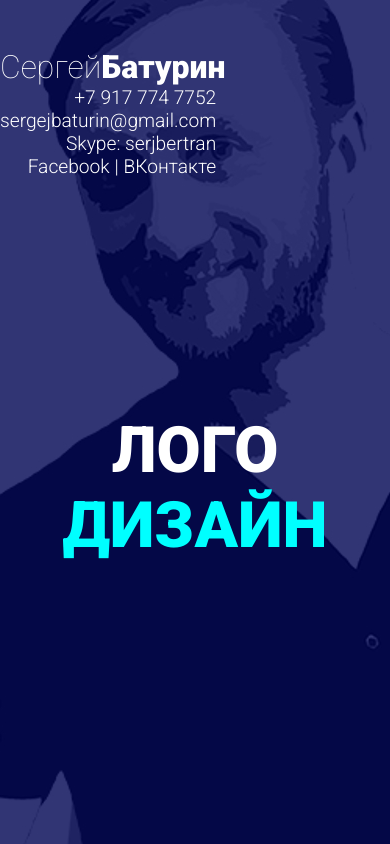
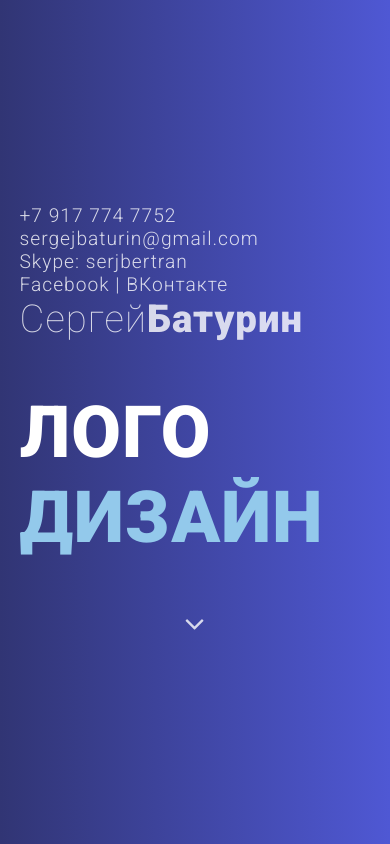
Before and after one commit to SerjBaturin/serjbaturin.github.io, a website: page logo-design/index.html in a window 390 px wide. Drawn offline with Linux system fonts and the light colour scheme.

Commit message:
Header Media Queries Done

```diff
--- a/logo-design/index.html
+++ b/logo-design/index.html
@@ -1,19 +1,21 @@
 <!DOCTYPE html>
 <html lang="ru">
+
 <head>
   <meta charset="UTF-8">
   <meta name="viewport" content="width=device-width, initial-scale=1.0">
   <meta http-equiv="X-UA-Compatible" content="ie=edge">
   <link rel="stylesheet" href="styles.css">
+  <link href="https://stackpath.bootstrapcdn.com/font-awesome/4.7.0/css/font-awesome.min.css" rel="stylesheet" integrity="sha384-wvfXpqpZZVQGK6TAh5PVlGOfQNHSoD2xbE+QkPxCAFlNEevoEH3Sl0sibVcOQVnN" crossorigin="anonymous">
   <title>LOGO DESIGN</title>
 </head>
+
 <body>
   <header class="header">
     <div class="container">
       <div class="header-wrapper">
-        <div class="header-logo">
-          <span>Сергей<strong>Батурин</strong></span>
-        </div>
+
+        <div class="header-nav">
           <div class="header-contacts">
             <a href="tel:+79177747752">+7 917 774 7752</a>
             <a href="mailto:sergejbaturin@gmail.com">sergejbaturin@gmail.com</a>
@@ -22,14 +24,22 @@
               <a href="https://www.facebook.com/BaturinSergei" target="_blanc">Facebook</a> |
               <a href="https://vk.com/id195050110" target="_blanc">ВКонтакте</a>
             </div>
+            <div class="header-logo">
+                <span>Сергей<strong>Батурин</strong></span>
               </div>
+          </div>
+        </div>
+
         <h1 class="header-utp">
-          ЛОГО
-          <br>
-          <span>ДИЗАЙН</span>
+          ЛОГО<br /><span>ДИЗАЙН</span>
         </h1>
+
+        <div class="header-arrow">
+          <i class="fa fa-angle-down" aria-hidden="true"></i>
+        </div>
       </div>
     </div>
   </header>
 </body>
+
 </html>
--- a/logo-design/styles.scss
+++ b/logo-design/styles.scss
@@ -6,7 +6,8 @@
 :root {
   font-family: 'Roboto', sans-serif;
   font-size: 1em;
-  box-sizing: border-box;
+  letter-spacing: 1px;
+  box-sizing: content-box;
 }
 
 body {
@@ -19,44 +20,61 @@ body {
   width: 100%;
 }
 
+// CONSTANTS
+$main-opacity: .8;
+
+@media screen and (max-width: 599px) {
+  .container {
+    width: 90%;
+  }
+}
+@media screen and (min-width: 600px) {
+  .container {
+    width: 90%;
+  }
+}
+
 /* =================
     HEADER
  ================= */
 
 .header {
+  display: flex;
+  justify-content: center;
+  align-items: center;
   width: 100%;
   height: 100%;
   min-height: 100vh;
-  display: flex;
-  justify-content: center;
   background: url('./img/fon.jpg') no-repeat right;
+  background-size: cover;
   color: white;
 }
 
 .header-wrapper {
   display: flex;
-  justify-content: space-between;
-  flex-wrap: wrap;
-  padding-top: 3em;
+  flex-direction: column;
 }
+
 .header-logo {
-  width: 50%;
   font-size: 2em;
-}
-.header-logo span {
-  font-weight: 100;
-}
-.header-logo strong {
-  font-weight: 900;
+
+  span {
+    font-weight: 100;
+  }
+
+  strong {
+    font-weight: 900;
+  }
 }
 
 .header-contacts {
   display: flex;
   flex-direction: column;
-  align-items: flex-end;
   font-size: 1.2rem;
   font-weight: 300;
+  opacity: $main-opacity;
 }
+
 .header-contacts a,
 .header-contacts span {
   color: white;
@@ -64,16 +82,49 @@ body {
 }
 
 .header-utp {
-  width: 100%;
-  font-size: 4em;
   font-weight: 900;
-  text-align: center;
-  padding: 3em 0;
-}
-.header-utp span {
-  color: aqua;
+
+  span {
+    color: #93c9eb;
+  }
 }
 
+.header-arrow {
+  display: flex;
+  justify-content: center;
+  i {
+    font-size: 2em;
+    opacity: $main-opacity;
+  }
+}
+
+@media screen and (max-width: 599px) {
+  .header {
+    background: linear-gradient(to right, #313574, #4f58d4);
+  }
+  .header-utp {
+    font-size: 4.5em;
+  }
+}
+
+@media screen and (min-width: 600px) {
+  .header {
+    background-position: top right;
+  }
+  .header-utp {
+    font-size: 6em;
+  }
+}
+@media screen and (min-width: 900px) {
+  .header-utp {
+    font-size: 7em;
+  }
+}
+@media screen and (min-width: 1200px) {
+  .header-utp {
+    font-size: 11em;
+  }
+}
 
 
 /* =================
```
Also changed, not shown: logo-design/styles.css. Lines whose indentation alone changed are shown as unchanged.
